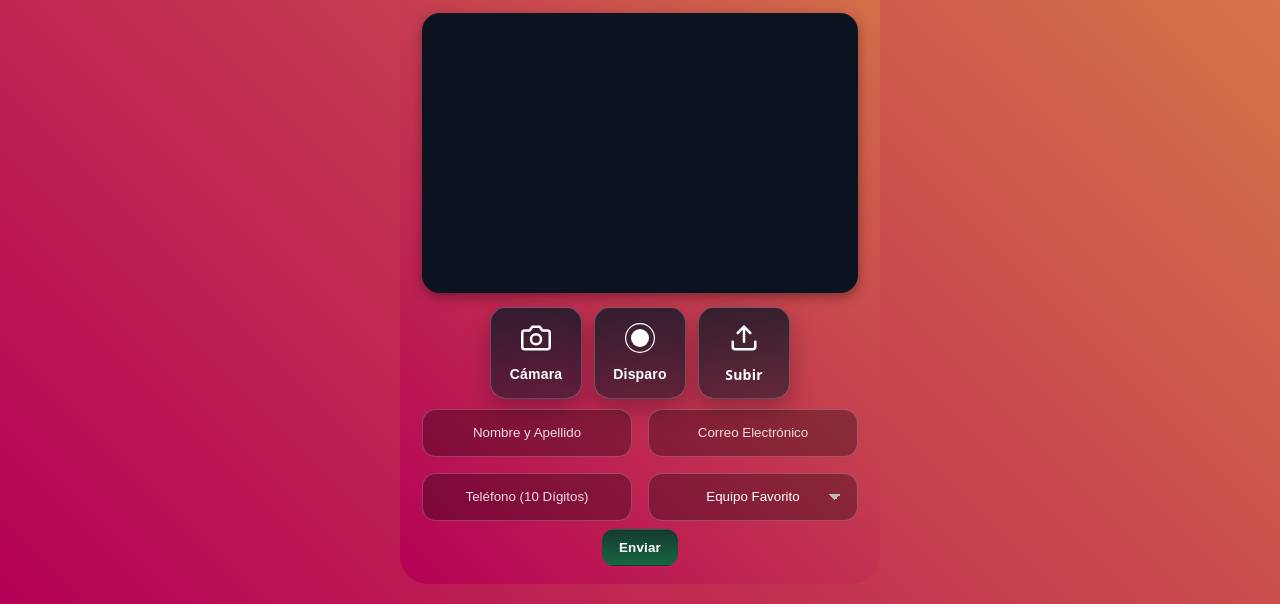
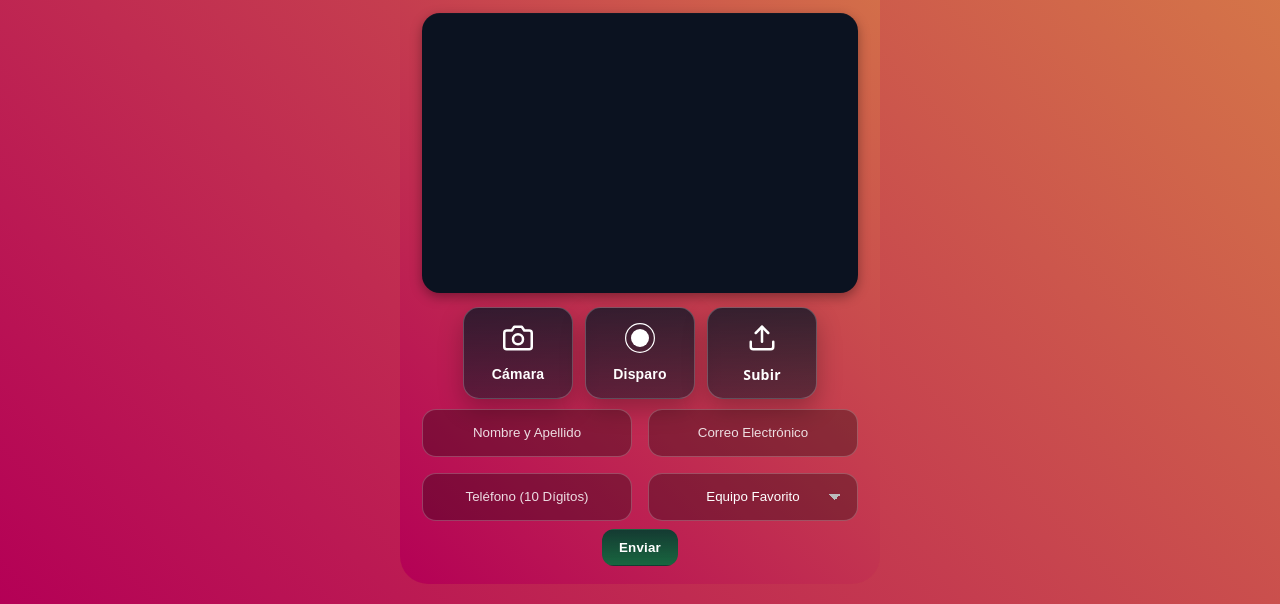
Before and after one commit to PIXELab-AI/fmf-registro, a plain HTML site: page index.html in a window 1280 px wide. Shown: the part 198-802 px from the top of the page. Drawn offline with Linux system fonts and the light colour scheme.

```diff
--- a/index.html
+++ b/index.html
@@ -52,9 +52,21 @@
     .btn.primary:hover{background-color:#16a34a}
 
     /* Botones con icono */
-    .btn.square{width:92px;height:92px;border-radius:16px;flex-direction:column;box-shadow:0 10px 24px rgba(0,0,0,.25)}
+    .btn.square{
+      width:110px;            /* <-- ancho ampliado */
+      height:92px;
+      border-radius:16px;
+      flex-direction:column;
+      box-shadow:0 10px 24px rgba(0,0,0,.25)
+    }
     .btn.square svg{width:30px;height:30px;display:block}
-    .btn.square span{font-size:14px;line-height:1.1;margin-top:6px}
+    .btn.square span{
+      font-size:14px;
+      line-height:1.1;
+      margin-top:6px;
+      white-space:normal;      /* <-- permite dos líneas si hace falta */
+      text-align:center;
+    }
 
     .field{display:flex;flex-direction:column;gap:8px}
     .input-like, input[type="text"], input[type="email"], #team{
```
